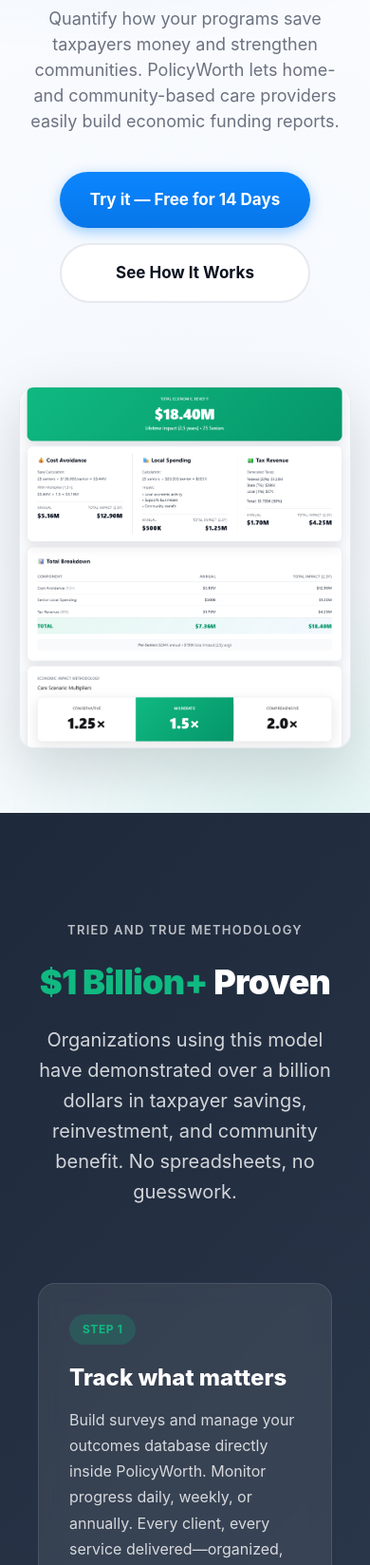
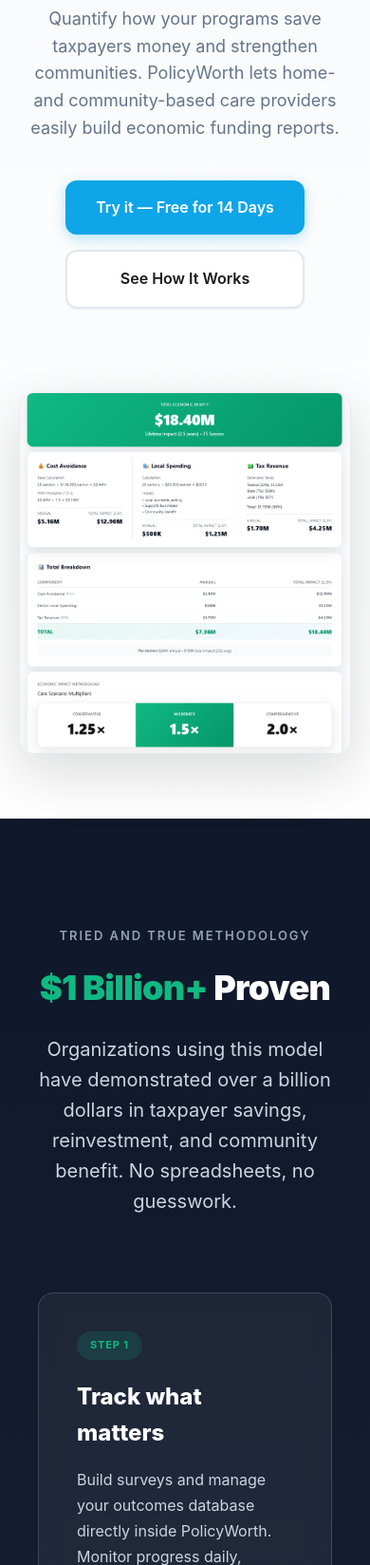
Before and after one commit to beyonddex/policyworth, a plain HTML site: page index.html in a window 390 px wide. Shown: the part 352-2000 px from the top of the page at 95% size. Drawn offline with Linux system fonts and the light colour scheme; no server answers; a script that the page names is missing.

Commit message:
Ready for deployment

```diff
--- a/index.html
+++ b/index.html
@@ -47,26 +47,10 @@
 
     /* Hero Section */
     .hero {
-      background:
-        radial-gradient(800px 400px at 20% 0%, rgba(10,132,255,.08), transparent 60%),
-        radial-gradient(600px 400px at 80% 100%, rgba(18,185,129,.10), transparent 60%),
-        #fbfcfe;
+      background: linear-gradient(180deg, #f8fafb 0%, #ffffff 100%);
       padding: 120px 20px 100px;
       text-align: center;
       position: relative;
-      overflow: hidden;
-    }
-
-    .hero::before {
-      content: '';
-      position: absolute;
-      top: 0;
-      left: 50%;
-      transform: translateX(-50%);
-      width: 1400px;
-      height: 1400px;
-      background: radial-gradient(circle, rgba(10,132,255,.03) 0%, transparent 70%);
-      pointer-events: none;
     }
 
     .hero-content {
@@ -80,23 +64,23 @@
       font-size: clamp(40px, 6vw, 72px);
       font-weight: 900;
       letter-spacing: -0.03em;
-      color: var(--pw-ink);
+      color: #1a1a1a;
       margin: 0 0 24px;
       line-height: 1.1;
     }
 
     .accent {
-      background: linear-gradient(135deg, #0a84ff, #12b981);
+      background: linear-gradient(135deg, #0ea5e9, #10b981);
       -webkit-background-clip: text;
       -webkit-text-fill-color: transparent;
       background-clip: text;
     }
 
     .hero p {
-      font-size: clamp(18px, 2.5vw, 24px);
-      color: var(--pw-muted);
+      font-size: clamp(18px, 2.5vw, 22px);
+      color: #64748b;
       margin: 0 0 40px;
-      line-height: 1.5;
+      line-height: 1.6;
       max-width: 700px;
       margin-left: auto;
       margin-right: auto;
@@ -114,9 +98,9 @@
       align-items: center;
       justify-content: center;
       padding: 16px 32px;
-      border-radius: 999px;
-      font-size: 17px;
-      font-weight: 700;
+      border-radius: 12px;
+      font-size: 16px;
+      font-weight: 600;
       text-decoration: none;
       transition: all .2s ease;
       border: none;
@@ -124,25 +108,28 @@
     }
 
     .btn-primary {
-      background: linear-gradient(180deg, #0b86ff, #0776e8);
+      background: #0ea5e9;
       color: white;
-      box-shadow: 0 4px 14px rgba(10,132,255,.4);
+      box-shadow: 0 4px 14px rgba(14,165,233,.3);
     }
 
     .btn-primary:hover {
+      background: #0284c7;
       transform: translateY(-2px);
-      box-shadow: 0 8px 24px rgba(10,132,255,.5);
+      box-shadow: 0 6px 20px rgba(14,165,233,.4);
     }
 
     .btn-secondary {
       background: white;
-      color: var(--pw-ink);
-      border: 2px solid var(--pw-line);
+      color: #1a1a1a;
+      border: 2px solid #e2e8f0;
+      box-shadow: 0 1px 3px rgba(0,0,0,.05);
     }
 
     .btn-secondary:hover {
-      background: #f8fafb;
+      background: #f8fafc;
       border-color: #cbd5e1;
+      transform: translateY(-1px);
     }
 
     /* Hero Screenshot */
@@ -161,7 +148,7 @@
 
     /* Proven Section (Dark) */
     .proven {
-      background: linear-gradient(135deg, #1e293b 0%, #334155 100%);
+      background: linear-gradient(180deg, #0f172a 0%, #1e293b 100%);
       color: white;
       padding: 100px 20px;
       text-align: center;
@@ -170,8 +157,8 @@
     .proven .kicker {
       font-size: 13px;
       text-transform: uppercase;
-      letter-spacing: .1em;
-      color: rgba(255,255,255,.7);
+      letter-spacing: .15em;
+      color: #94a3b8;
       margin-bottom: 16px;
       font-weight: 600;
     }
@@ -179,8 +166,9 @@
     .proven h2 {
       font-size: clamp(36px, 5vw, 56px);
       font-weight: 900;
-      margin: 0 0 16px;
+      margin: 0 0 20px;
       letter-spacing: -0.02em;
+      color: #ffffff;
     }
 
     .proven .money {
@@ -190,7 +178,7 @@
 
     .proven .subtitle {
       font-size: 20px;
-      color: rgba(255,255,255,.8);
+      color: #cbd5e1;
       max-width: 700px;
       margin: 0 auto 80px;
       line-height: 1.6;
@@ -202,49 +190,50 @@
       margin: 0 auto;
       display: grid;
       grid-template-columns: repeat(auto-fit, minmax(300px, 1fr));
-      gap: 40px;
+      gap: 32px;
       text-align: left;
     }
 
     .step {
-      background: rgba(255,255,255,.08);
+      background: rgba(255,255,255,.05);
       backdrop-filter: blur(10px);
-      border: 1px solid rgba(255,255,255,.1);
-      border-radius: var(--pw-radius-lg);
-      padding: 32px;
+      border: 1px solid rgba(255,255,255,.15);
+      border-radius: 16px;
+      padding: 40px;
       transition: all .3s ease;
     }
 
     .step:hover {
-      background: rgba(255,255,255,.12);
+      background: rgba(255,255,255,.08);
       transform: translateY(-4px);
-      box-shadow: 0 20px 40px rgba(0,0,0,.3);
+      border-color: rgba(255,255,255,.25);
     }
 
     .step-num {
       display: inline-block;
       padding: 6px 14px;
-      background: rgba(16,185,129,.2);
+      background: rgba(16,185,129,.15);
       color: #10b981;
       border-radius: 999px;
-      font-size: 12px;
+      font-size: 11px;
       font-weight: 700;
       text-transform: uppercase;
-      letter-spacing: .05em;
-      margin-bottom: 16px;
+      letter-spacing: .08em;
+      margin-bottom: 20px;
     }
 
     .step h3 {
       font-size: 24px;
       font-weight: 800;
-      margin: 0 0 12px;
-      color: white;
+      margin: 0 0 16px;
+      color: #ffffff;
     }
 
     .step p {
-      color: rgba(255,255,255,.8);
+      color: #cbd5e1;
       line-height: 1.7;
       margin: 0;
+      font-size: 16px;
     }
 
     .step-cta {
@@ -335,32 +324,33 @@
       font-weight: 900;
       margin: 0 0 24px;
       line-height: 1.2;
+      color: #ffffff;
     }
 
     .cta-section p {
       font-size: 20px;
-      color: rgba(255,255,255,.9);
+      color: #d1fae5;
       max-width: 700px;
       margin: 0 auto 40px;
       line-height: 1.6;
     }
 
     .btn-dark {
-      background: var(--pw-dark);
+      background: #0f172a;
       color: white;
-      box-shadow: 0 4px 14px rgba(30,41,59,.4);
+      box-shadow: 0 4px 14px rgba(15,23,42,.3);
     }
 
     .btn-dark:hover {
-      background: #0f172a;
+      background: #1e293b;
       transform: translateY(-2px);
-      box-shadow: 0 8px 24px rgba(30,41,59,.5);
+      box-shadow: 0 6px 20px rgba(15,23,42,.4);
     }
 
     /* Footer */
     .footer {
-      background: var(--pw-dark);
-      color: rgba(255,255,255,.8);
+      background: #0f172a;
+      color: #cbd5e1;
       padding: 60px 20px 40px;
       text-align: center;
     }
@@ -373,16 +363,17 @@
     .footer-tagline {
       font-size: 16px;
       margin-bottom: 32px;
-      color: rgba(255,255,255,.7);
+      color: #94a3b8;
     }
 
     .footer-tagline strong {
-      color: white;
+      color: #ffffff;
+      font-weight: 700;
     }
 
     .footer-copy {
       font-size: 14px;
-      color: rgba(255,255,255,.5);
+      color: #64748b;
       border-top: 1px solid rgba(255,255,255,.1);
       padding-top: 24px;
     }
```
